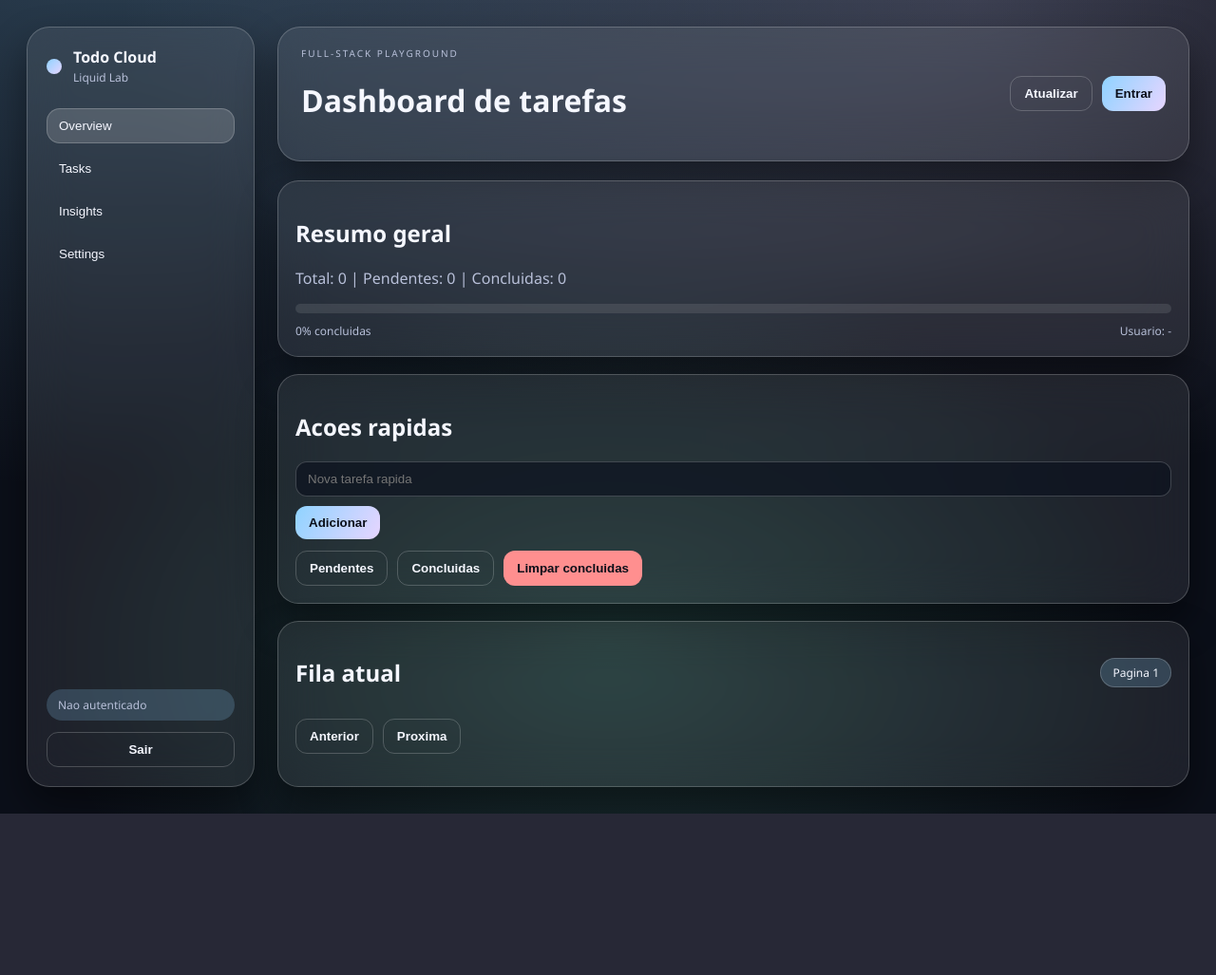
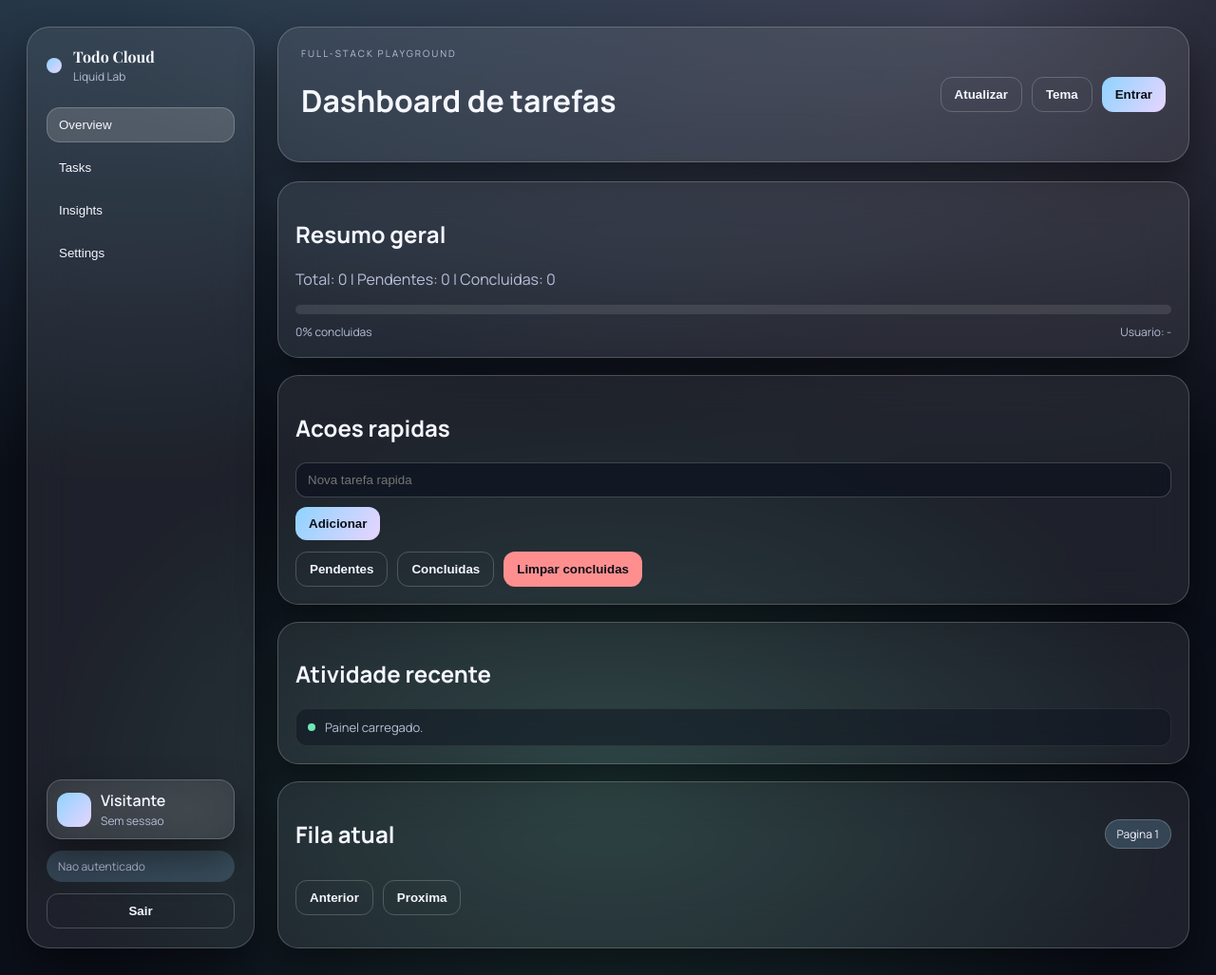
Before and after one commit to thurbandeira/todo-cli-java, a Spring Boot app: page / in a window 1280 px wide. Shown: the whole page at 95% size. Before the commit the page ends 857 px from the top, so only its background shows below. Run offline with Spring Boot 4, Linux system fonts and the light colour scheme; some of the project's set-up classes (security, data sources, template engines, error pages and the like) are left out, and stand-ins take their place.

Commit message:
feat(web): complete liquid glass dashboard UI

```diff
--- a/todo-api/src/main/resources/static/app.js
+++ b/todo-api/src/main/resources/static/app.js
@@ -1,10 +1,14 @@
 const state = {
   baseUrl: localStorage.getItem("baseUrl") || "http://localhost:8080",
   token: localStorage.getItem("token") || "",
+  username: localStorage.getItem("username") || "",
   page: 0,
   size: 8,
   last: true,
   currentStatus: "all",
+  chart: null,
+  tasksCache: [],
+  activity: [],
 };
 
 const el = (id) => document.getElementById(id);
@@ -18,6 +22,7 @@ function toast(message, type = "success") {
   toastTimeout = setTimeout(() => {
     toastEl.className = "toast";
   }, 2500);
+  recordActivity(message, type);
 }
 
 function setAuthStatus() {
@@ -29,15 +34,31 @@ function setAuthStatus() {
     status.textContent = "Nao autenticado";
     status.style.color = "#b8c0d9";
   }
+  const openAuthBtn = el("openAuthBtn");
+  const logoutBtn = el("logoutBtn");
+  if (state.token) {
+    openAuthBtn.textContent = "Conta";
+    logoutBtn.disabled = false;
+  } else {
+    openAuthBtn.textContent = "Entrar";
+    logoutBtn.disabled = true;
+  }
 }
 
 function setActiveUser(name) {
   el("activeUser").textContent = name ? `Usuario: ${name}` : "Usuario: -";
+  el("profileName").textContent = name || "Visitante";
+  el("profileRole").textContent = name ? "Membro" : "Sem sessao";
 }
 
-function saveToken(token) {
+function saveToken(token, username = "") {
   state.token = token || "";
   localStorage.setItem("token", state.token);
+  if (username) {
+    state.username = username;
+    localStorage.setItem("username", username);
+  }
+  setActiveUser(state.username);
   setAuthStatus();
 }
 
@@ -47,6 +68,9 @@ function saveBaseUrl(url) {
 }
 
 async function request(path, options = {}) {
+  if (!state.token && path.startsWith("/api/tasks")) {
+    throw new Error("Faca login para acessar as tarefas.");
+  }
   const url = `${state.baseUrl}${path}`;
   const headers = options.headers || {};
   headers.Accept = "application/json";
@@ -76,6 +100,25 @@ async function request(path, options = {}) {
   return data;
 }
 
+function recordActivity(message, type) {
+  const list = el("activityFeed");
+  if (!list) return;
+  state.activity.unshift({ message, type, time: new Date() });
+  state.activity = state.activity.slice(0, 6);
+  list.innerHTML = "";
+  state.activity.forEach((entry) => {
+    const item = document.createElement("li");
+    item.className = "activity-item";
+    const dot = document.createElement("span");
+    dot.className = `activity-dot ${entry.type}`;
+    const text = document.createElement("span");
+    text.textContent = entry.message;
+    item.appendChild(dot);
+    item.appendChild(text);
+    list.appendChild(item);
+  });
+}
+
 async function refreshToken() {
   try {
     const response = await fetch(`${state.baseUrl}/api/auth/refresh`, {
@@ -84,7 +127,7 @@ async function refreshToken() {
     });
     if (!response.ok) return false;
     const data = await response.json();
-    saveToken(data.token);
+    saveToken(data.token, state.username);
     toast("Token renovado.");
     return true;
   } catch {
@@ -104,8 +147,7 @@ async function register() {
     headers: { "Content-Type": "application/json" },
     body: JSON.stringify({ username, password }),
   });
-  saveToken(data.token);
-  setActiveUser(username);
+  saveToken(data.token, username);
   toast("Conta criada e autenticado.");
   await listAll();
 }
@@ -122,18 +164,45 @@ async function login() {
     headers: { "Content-Type": "application/json" },
     body: JSON.stringify({ username, password }),
   });
-  saveToken(data.token);
-  setActiveUser(username);
+  saveToken(data.token, username);
   toast("Login realizado.");
   await listAll();
 }
 
 function logout() {
-  saveToken("");
-  setActiveUser("");
+  saveToken("", "");
   renderTasks([], "taskList");
   renderTasks([], "taskListTasks");
+  renderKanban([]);
   toast("Logout.");
+}
+
+function openModal(task) {
+  const modal = el("modal");
+  el("modalTitle").value = task.title;
+  modal.dataset.taskId = task.id;
+  modal.classList.add("show");
+}
+
+function closeModal() {
+  el("modal").classList.remove("show");
+}
+
+async function saveModal() {
+  const id = el("modal").dataset.taskId;
+  const title = el("modalTitle").value.trim();
+  if (!title) {
+    toast("Titulo invalido.", "error");
+    return;
+  }
+  await request(`/api/tasks/${id}`, {
+    method: "PUT",
+    headers: { "Content-Type": "application/json" },
+    body: JSON.stringify({ title }),
+  });
+  closeModal();
+  toast(`Tarefa #${id} atualizada.`);
+  await listPaged(state.page, state.currentStatus);
 }
 
 async function addTask(inputId) {
@@ -152,26 +221,28 @@ async function addTask(inputId) {
   await listPaged(0, state.currentStatus);
 }
 
-async function editTask(id, currentTitle) {
-  const title = prompt("Editar titulo:", currentTitle);
-  if (title === null) return;
-  const trimmed = title.trim();
-  if (!trimmed) {
-    toast("Titulo invalido.", "error");
-    return;
-  }
-  await request(`/api/tasks/${id}`, {
-    method: "PUT",
-    headers: { "Content-Type": "application/json" },
-    body: JSON.stringify({ title: trimmed }),
-  });
-  toast(`Tarefa #${id} atualizada.`);
+async function completeTask(taskId) {
+  await request(`/api/tasks/${taskId}/complete`, { method: "POST" });
+  toast(`Tarefa #${taskId} concluida.`);
+  await listPaged(state.page, state.currentStatus);
+}
+
+async function removeTask(taskId) {
+  await request(`/api/tasks/${taskId}`, { method: "DELETE" });
+  toast(`Tarefa #${taskId} removida.`);
   await listPaged(state.page, state.currentStatus);
 }
 
 function renderTasks(tasks, listId) {
   const list = el(listId);
   list.innerHTML = "";
+  if (!tasks.length) {
+    const empty = document.createElement("li");
+    empty.className = "list-empty";
+    empty.textContent = "Nenhuma tarefa para exibir.";
+    list.appendChild(empty);
+    return;
+  }
   tasks.forEach((task) => {
     const li = document.createElement("li");
     li.className = "list-item";
@@ -191,33 +262,64 @@ function renderTasks(tasks, listId) {
       const doneBtn = document.createElement("button");
       doneBtn.className = "btn secondary";
       doneBtn.textContent = "Concluir";
-      doneBtn.onclick = async () => {
-        await request(`/api/tasks/${task.id}/complete`, { method: "POST" });
-        toast(`Tarefa #${task.id} concluida.`);
-        await listPaged(state.page, state.currentStatus);
-      };
+      doneBtn.onclick = () => completeTask(task.id).catch((e) => toast(e.message, "error"));
       actions.appendChild(doneBtn);
     }
 
     const editBtn = document.createElement("button");
     editBtn.className = "btn ghost";
     editBtn.textContent = "Editar";
-    editBtn.onclick = () => editTask(task.id, task.title);
+    editBtn.onclick = () => openModal(task);
     actions.appendChild(editBtn);
 
     const removeBtn = document.createElement("button");
     removeBtn.className = "btn danger";
     removeBtn.textContent = "Remover";
-    removeBtn.onclick = async () => {
-      await request(`/api/tasks/${task.id}`, { method: "DELETE" });
-      toast(`Tarefa #${task.id} removida.`);
-      await listPaged(state.page, state.currentStatus);
-    };
+    removeBtn.onclick = () => removeTask(task.id).catch((e) => toast(e.message, "error"));
     actions.appendChild(removeBtn);
 
     li.appendChild(info);
     li.appendChild(actions);
     list.appendChild(li);
+  });
+}
+
+function renderKanban(tasks) {
+  const pending = el("kanbanPending");
+  const completed = el("kanbanCompleted");
+  pending.innerHTML = "";
+  completed.innerHTML = "";
+  tasks.forEach((task) => {
+    const card = document.createElement("div");
+    card.className = "kanban-card";
+    card.draggable = true;
+    card.dataset.id = task.id;
+    card.dataset.completed = task.completed;
+    card.textContent = task.title;
+    card.addEventListener("dragstart", (event) => {
+      event.dataTransfer.setData("text/plain", JSON.stringify(task));
+    });
+    if (task.completed) {
+      completed.appendChild(card);
+    } else {
+      pending.appendChild(card);
+    }
+  });
+}
+
+function setupKanbanDrop() {
+  document.querySelectorAll(".kanban-col").forEach((col) => {
+    col.addEventListener("dragover", (event) => event.preventDefault());
+    col.addEventListener("drop", async (event) => {
+      event.preventDefault();
+      const data = JSON.parse(event.dataTransfer.getData("text/plain"));
+      if (col.dataset.status === "completed" && !data.completed) {
+        await completeTask(data.id).catch((e) => toast(e.message, "error"));
+      }
+      if (col.dataset.status === "pending" && data.completed) {
+        toast("Nao e possivel reabrir via drag.", "error");
+      }
+    });
   });
 }
 
@@ -232,6 +334,33 @@ async function updateSummary() {
   el("progressBar").style.width = `${rate}%`;
   el("barPending").style.setProperty("--scale", data.total ? data.pending / data.total : 0.1);
   el("barDone").style.setProperty("--scale", data.total ? data.done / data.total : 0.1);
+  updateChart(data.pending, data.done);
+}
+
+function updateChart(pending, done) {
+  const ctx = el("tasksChart");
+  if (!ctx) return;
+  if (!state.chart) {
+    state.chart = new Chart(ctx, {
+      type: "doughnut",
+      data: {
+        labels: ["Pendentes", "Concluidas"],
+        datasets: [
+          {
+            data: [pending, done],
+            backgroundColor: ["#ffd166", "#6ee7b7"],
+            borderWidth: 0,
+          },
+        ],
+      },
+      options: {
+        plugins: { legend: { display: false } },
+      },
+    });
+  } else {
+    state.chart.data.datasets[0].data = [pending, done];
+    state.chart.update();
+  }
 }
 
 async function listAll() {
@@ -258,8 +387,10 @@ async function searchTasks() {
   const data = await request(
     `/api/tasks/search/page?keyword=${encodeURIComponent(keyword)}&page=0&size=${state.size}&sort=id,asc`
   );
+  state.tasksCache = data.items;
   renderTasks(data.items, "taskList");
   renderTasks(data.items, "taskListTasks");
+  renderKanban(data.items);
   state.page = data.page;
   state.last = data.last;
   updatePager();
@@ -267,8 +398,8 @@ async function searchTasks() {
 }
 
 async function clearCompleted() {
-  const data = await request("/api/tasks/clear-completed", { method: "POST" });
-  el("summary").textContent = `Total: ${data.total} | Pendentes: ${data.pending} | Concluidas: ${data.done}`;
+  await request("/api/tasks/clear-completed", { method: "POST" });
+  toast("Concluidas removidas.");
   await listPaged(0, state.currentStatus);
 }
 
@@ -276,8 +407,10 @@ async function listPaged(page, status = "all") {
   const data = await request(
     `/api/tasks/page?status=${status}&page=${page}&size=${state.size}&sort=completed,asc;id,asc`
   );
+  state.tasksCache = data.items;
   renderTasks(data.items, "taskList");
   renderTasks(data.items, "taskListTasks");
+  renderKanban(data.items);
   state.page = data.page;
   state.last = data.last;
   updatePager();
@@ -305,10 +438,36 @@ function initTabs() {
   });
 }
 
+function toggleTheme() {
+  document.body.classList.toggle("light");
+  const mode = document.body.classList.contains("light") ? "light" : "dark";
+  localStorage.setItem("theme", mode);
+}
+
+function loadTheme() {
+  const mode = localStorage.getItem("theme") || "dark";
+  if (mode === "light") {
+    document.body.classList.add("light");
+  }
+}
+
+function initModal() {
+  el("modalCancelBtn").onclick = closeModal;
+  el("modalSaveBtn").onclick = () => saveModal().catch((e) => toast(e.message, "error"));
+  el("modal").addEventListener("click", (event) => {
+    if (event.target.id === "modal") closeModal();
+  });
+}
+
 function init() {
   el("baseUrl").value = state.baseUrl;
   setAuthStatus();
+  setActiveUser(state.username);
+  loadTheme();
   initTabs();
+  setupKanbanDrop();
+  initModal();
+  recordActivity("Painel carregado.", "success");
 
   el("saveBaseUrl").onclick = () => {
     saveBaseUrl(el("baseUrl").value.trim());
@@ -323,6 +482,7 @@ function init() {
   };
   el("refreshBtn").onclick = () => listAll().catch((e) => toast(e.message, "error"));
   el("refreshTokenBtn").onclick = () => refreshToken().catch(() => {});
+  el("themeToggleBtn").onclick = toggleTheme;
 
   el("addBtn").onclick = () => addTask("newTitle").catch((e) => toast(e.message, "error"));
   el("quickAddBtn").onclick = () => addTask("quickTitle").catch((e) => toast(e.message, "error"));
--- a/todo-api/src/main/resources/static/index.html
+++ b/todo-api/src/main/resources/static/index.html
@@ -5,6 +5,7 @@
     <meta name="viewport" content="width=device-width, initial-scale=1" />
     <title>Todo Cloud - Full Stack Lab</title>
     <link rel="stylesheet" href="styles.css" />
+    <script src="https://cdn.jsdelivr.net/npm/chart.js@4.4.1/dist/chart.umd.min.js"></script>
   </head>
   <body>
     <div class="shell">
@@ -23,6 +24,13 @@
           <button class="nav-item" data-tab="settings">Settings</button>
         </nav>
         <div class="sidebar-footer">
+          <div class="profile-card glass">
+            <div class="avatar"></div>
+            <div>
+              <p id="profileName" class="profile-name">Visitante</p>
+              <p id="profileRole" class="profile-role">Sem sessao</p>
+            </div>
+          </div>
           <div id="authStatus" class="status-pill">Nao autenticado</div>
           <button id="logoutBtn" class="btn ghost full">Sair</button>
         </div>
@@ -36,6 +44,7 @@
           </div>
           <div class="topbar-actions">
             <button id="refreshBtn" class="btn ghost">Atualizar</button>
+            <button id="themeToggleBtn" class="btn ghost">Tema</button>
             <button id="openAuthBtn" class="btn primary">Entrar</button>
           </div>
         </header>
@@ -65,6 +74,11 @@
                 <button id="quickCompletedBtn" class="btn ghost">Concluidas</button>
                 <button id="clearCompletedBtn" class="btn danger">Limpar concluidas</button>
               </div>
+            </div>
+
+            <div class="card glass">
+              <h2>Atividade recente</h2>
+              <ul id="activityFeed" class="activity"></ul>
             </div>
 
             <div class="card glass wide">
@@ -102,6 +116,23 @@
 
             <div class="card glass wide">
               <div class="card-header">
+                <h2>Kanban</h2>
+                <div class="pill">Arraste entre colunas</div>
+              </div>
+              <div class="kanban">
+                <div class="kanban-col" data-status="pending">
+                  <h3>Pendentes</h3>
+                  <div id="kanbanPending" class="kanban-list"></div>
+                </div>
+                <div class="kanban-col" data-status="completed">
+                  <h3>Concluidas</h3>
+                  <div id="kanbanCompleted" class="kanban-list"></div>
+                </div>
+              </div>
+            </div>
+
+            <div class="card glass wide">
+              <div class="card-header">
                 <h2>Backlog</h2>
                 <div class="pill">Ativo</div>
               </div>
@@ -132,6 +163,10 @@
                 <div id="barPending" class="bar pending"></div>
                 <div id="barDone" class="bar done"></div>
               </div>
+            </div>
+            <div class="card glass">
+              <h2>Grafico</h2>
+              <canvas id="tasksChart" height="180"></canvas>
             </div>
             <div class="card glass">
               <h2>Fluxo</h2>
@@ -182,6 +217,17 @@
       </main>
     </div>
 
+    <div id="modal" class="modal">
+      <div class="modal-card glass">
+        <h3>Editar tarefa</h3>
+        <input id="modalTitle" class="input" type="text" />
+        <div class="row">
+          <button id="modalSaveBtn" class="btn primary">Salvar</button>
+          <button id="modalCancelBtn" class="btn ghost">Cancelar</button>
+        </div>
+      </div>
+    </div>
+
     <div id="toast" class="toast"></div>
     <script src="app.js"></script>
   </body>
--- a/todo-api/src/main/resources/static/styles.css
+++ b/todo-api/src/main/resources/static/styles.css
@@ -1,3 +1,5 @@
+@import url("https://fonts.googleapis.com/css2?family=Manrope:wght@300;400;600;700&family=Playfair+Display:wght@500;700&display=swap");
+
 :root {
   --glass: rgba(255, 255, 255, 0.08);
   --glass-strong: rgba(255, 255, 255, 0.16);
@@ -18,7 +20,7 @@
 
 body {
   margin: 0;
-  font-family: "Segoe UI", "Helvetica Neue", Arial, sans-serif;
+  font-family: "Manrope", "Segoe UI", sans-serif;
   background:
     radial-gradient(1200px 600px at 10% -10%, rgba(143, 211, 255, 0.25), transparent),
     radial-gradient(900px 500px at 80% 0%, rgba(231, 213, 255, 0.2), transparent),
@@ -26,6 +28,19 @@ body {
     var(--bg);
   color: var(--text);
   min-height: 100vh;
+}
+
+body.light {
+  --glass: rgba(255, 255, 255, 0.7);
+  --glass-strong: rgba(255, 255, 255, 0.9);
+  --stroke: rgba(0, 0, 0, 0.08);
+  --text: #0b0f19;
+  --muted: #4b5563;
+  --bg: #f3f4f6;
+  background:
+    radial-gradient(1200px 600px at 10% -10%, rgba(143, 211, 255, 0.3), transparent),
+    radial-gradient(900px 500px at 80% 0%, rgba(231, 213, 255, 0.2), transparent),
+    var(--bg);
 }
 
 .shell {
@@ -66,6 +81,7 @@ body {
 }
 
 .brand-title {
+  font-family: "Playfair Display", serif;
   font-weight: 700;
   margin: 0;
 }
@@ -102,6 +118,32 @@ body {
   gap: 12px;
 }
 
+.profile-card {
+  display: flex;
+  gap: 10px;
+  align-items: center;
+  padding: 10px;
+  border-radius: 16px;
+}
+
+.avatar {
+  width: 36px;
+  height: 36px;
+  border-radius: 12px;
+  background: linear-gradient(135deg, var(--accent), var(--accent-2));
+}
+
+.profile-name {
+  margin: 0;
+  font-weight: 600;
+}
+
+.profile-role {
+  margin: 2px 0 0;
+  font-size: 12px;
+  color: var(--muted);
+}
+
 .status-pill {
   background: rgba(143, 211, 255, 0.2);
   color: var(--accent);
@@ -113,6 +155,21 @@ body {
 .main {
   display: grid;
   gap: 20px;
+}
+
+.card,
+.topbar,
+.sidebar,
+.profile-card {
+  animation: floatIn 0.45s ease both;
+}
+
+.card:nth-child(2) {
+  animation-delay: 0.05s;
+}
+
+.card:nth-child(3) {
+  animation-delay: 0.1s;
 }
 
 .topbar {
@@ -193,6 +250,10 @@ body {
   padding: 10px 12px;
   border-radius: 12px;
   color: var(--text);
+}
+
+body.light .input {
+  background: rgba(255, 255, 255, 0.9);
 }
 
 .btn {
@@ -287,6 +348,18 @@ body {
   grid-template-columns: 1fr auto;
   gap: 12px;
   align-items: center;
+}
+
+.list-empty {
+  text-align: center;
+  color: var(--muted);
+  padding: 20px 12px;
+  border-radius: 12px;
+  border: 1px dashed var(--stroke);
+}
+
+body.light .list-item {
+  background: rgba(255, 255, 255, 0.8);
 }
 
 .tag {
@@ -396,6 +469,109 @@ body {
   border-left: 4px solid var(--danger);
 }
 
+.kanban {
+  display: grid;
+  grid-template-columns: 1fr 1fr;
+  gap: 16px;
+  margin-top: 14px;
+}
+
+.kanban-col {
+  background: rgba(12, 18, 30, 0.45);
+  border: 1px solid rgba(255, 255, 255, 0.08);
+  padding: 12px;
+  border-radius: 16px;
+  min-height: 240px;
+}
+
+.kanban-list {
+  display: grid;
+  gap: 10px;
+  margin-top: 12px;
+}
+
+.kanban-card {
+  background: rgba(12, 18, 30, 0.7);
+  border: 1px solid rgba(255, 255, 255, 0.08);
+  padding: 10px;
+  border-radius: 12px;
+  cursor: grab;
+}
+
+.kanban-card:active {
+  cursor: grabbing;
+}
+
+.activity {
+  list-style: none;
+  padding: 0;
+  margin: 14px 0 0;
+  display: grid;
+  gap: 10px;
+}
+
+.activity-item {
+  display: flex;
+  align-items: center;
+  gap: 10px;
+  padding: 10px 12px;
+  border-radius: 12px;
+  background: rgba(12, 18, 30, 0.5);
+  border: 1px solid rgba(255, 255, 255, 0.08);
+  color: var(--muted);
+  font-size: 13px;
+}
+
+body.light .activity-item {
+  background: rgba(255, 255, 255, 0.7);
+}
+
+.activity-dot {
+  width: 8px;
+  height: 8px;
+  border-radius: 999px;
+  background: var(--accent);
+}
+
+.activity-dot.error {
+  background: var(--danger);
+}
+
+.activity-dot.success {
+  background: var(--success);
+}
+
+.modal {
+  position: fixed;
+  inset: 0;
+  background: rgba(0, 0, 0, 0.4);
+  display: none;
+  align-items: center;
+  justify-content: center;
+  z-index: 120;
+}
+
+.modal.show {
+  display: flex;
+}
+
+.modal-card {
+  border-radius: 20px;
+  padding: 20px;
+  width: min(420px, 90vw);
+}
+
+@keyframes floatIn {
+  from {
+    opacity: 0;
+    transform: translateY(8px);
+  }
+  to {
+    opacity: 1;
+    transform: translateY(0);
+  }
+}
+
 @media (max-width: 980px) {
   .shell {
     grid-template-columns: 1fr;
@@ -410,4 +586,7 @@ body {
   .kpi {
     grid-template-columns: 1fr;
   }
+  .kanban {
+    grid-template-columns: 1fr;
+  }
 }
```
Also changed, not shown: README.md.
